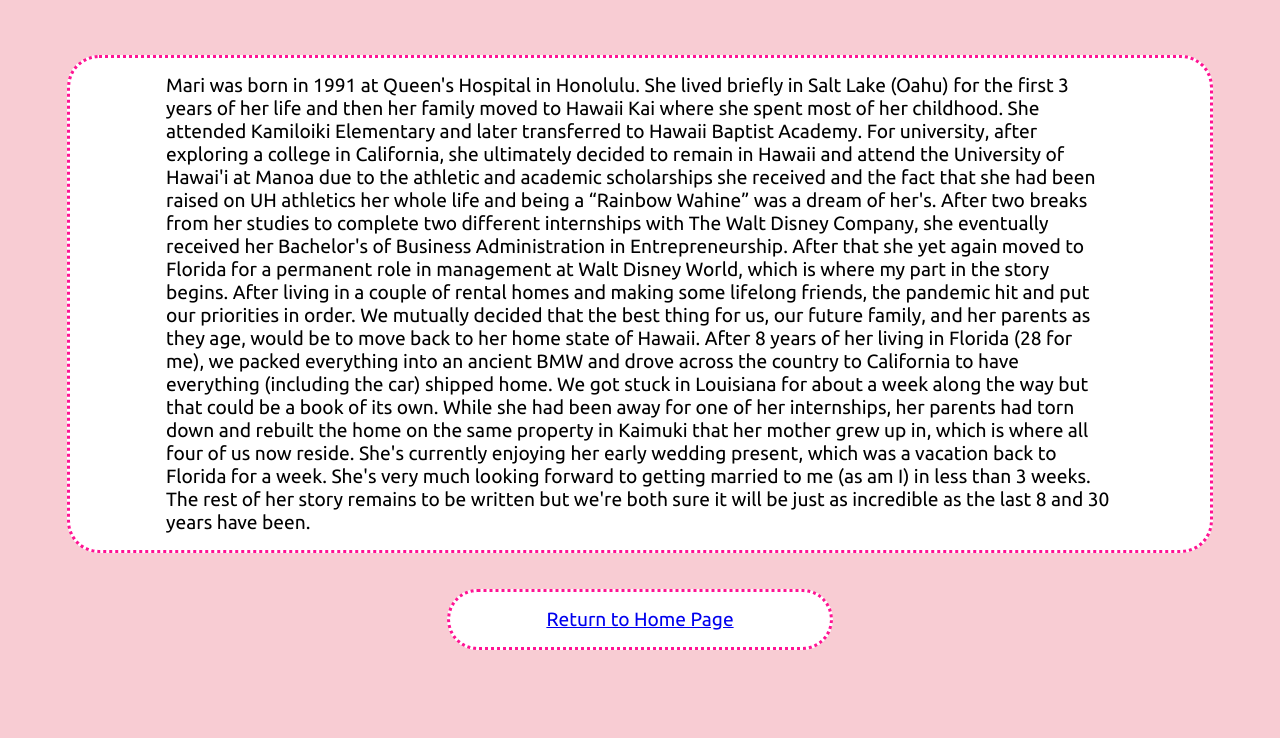
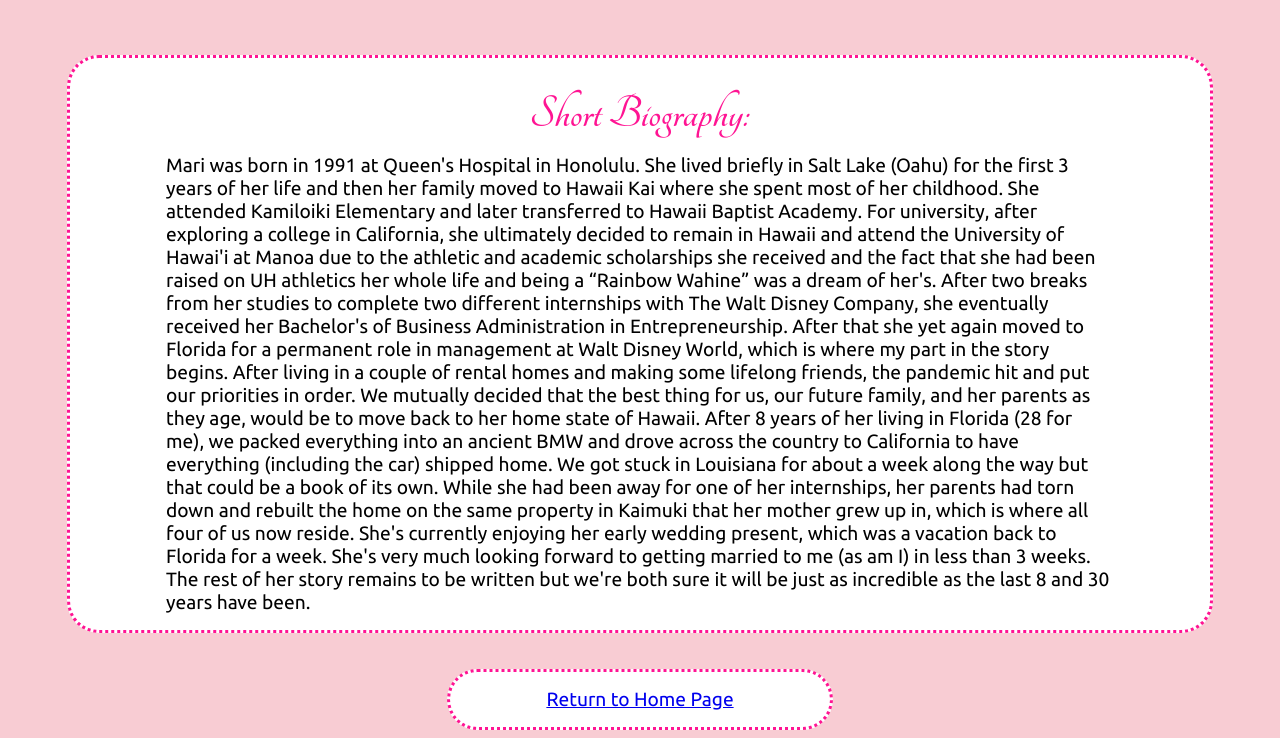
Before and after one commit to taylorsreid/bioSite, a plain HTML site: page about.html in a window 1280 px wide. Shown: the part 1019-1757 px from the top of the page. Before the commit the page ends 1677 px from the top, so only its background shows below. Drawn offline with Linux system fonts and the light colour scheme.

Commit message:
Complete(?)

```diff
--- a/about.html
+++ b/about.html
@@ -34,6 +34,7 @@
         <br /><br />
 
         <div class="pinktheme textbox">
+            <h5 class="subtitle">Short Biography:</h5>
             Mari was born in 1991 at Queen's Hospital in Honolulu.
             She lived briefly in Salt Lake (Oahu) for the first 3 years of her life and then her family moved to Hawaii Kai where she spent most of her childhood.
             She attended Kamiloiki Elementary and later transferred to Hawaii Baptist Academy.
--- a/styles.css
+++ b/styles.css
@@ -25,6 +25,14 @@ figure {
     color: white;
     text-align: center;
     margin: 2rem;
+}
+
+.subtitle {
+    text-align: center;
+    font-size:3rem;
+    font-family: 'Tangerine', cursive, Arial, Helvetica, sans-serif;
+    color: deeppink;
+    margin: 1rem;
 }
 
 .pinktheme {
```
Also changed, not shown: index.html (+1 -1 lines).
